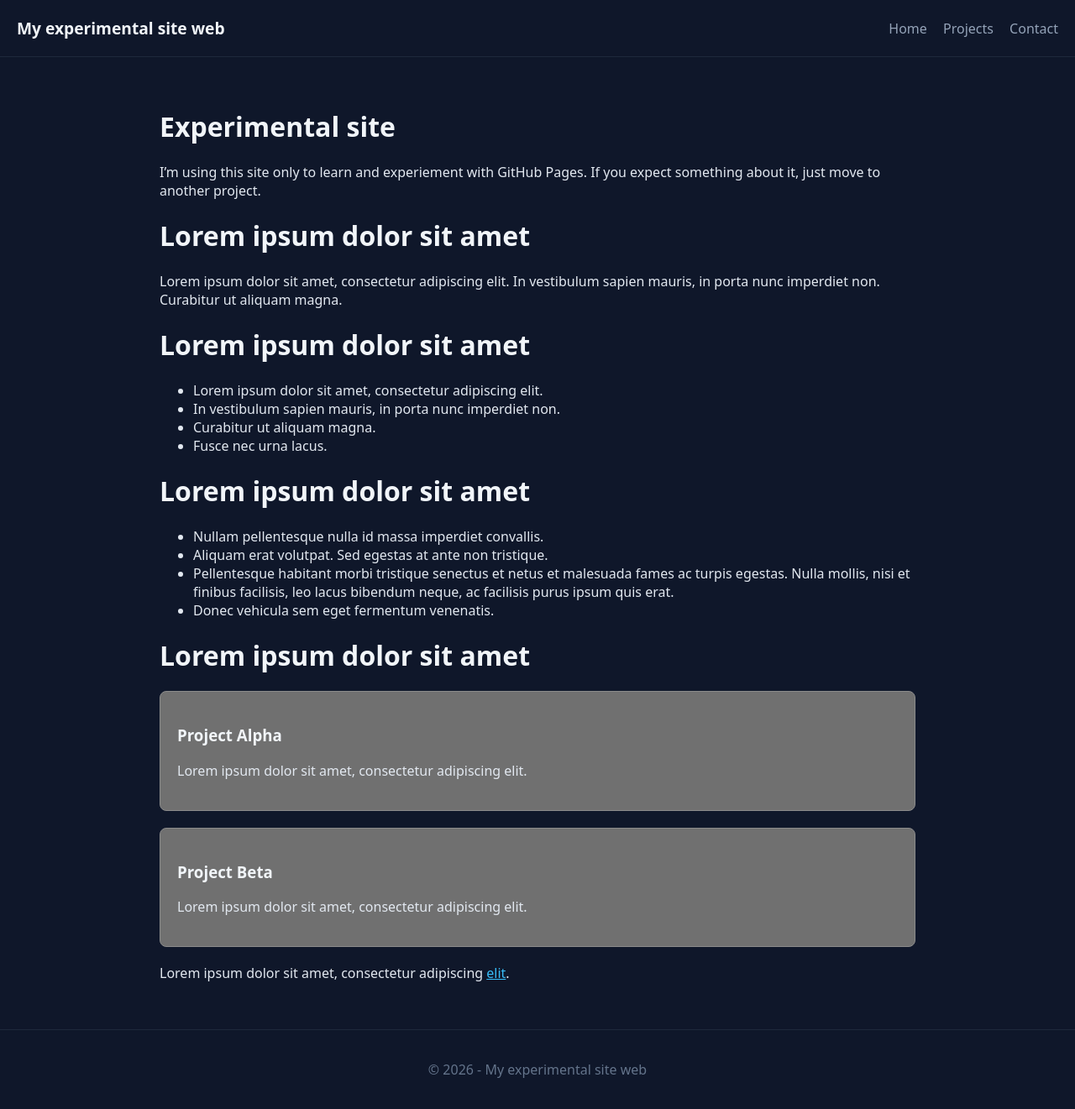
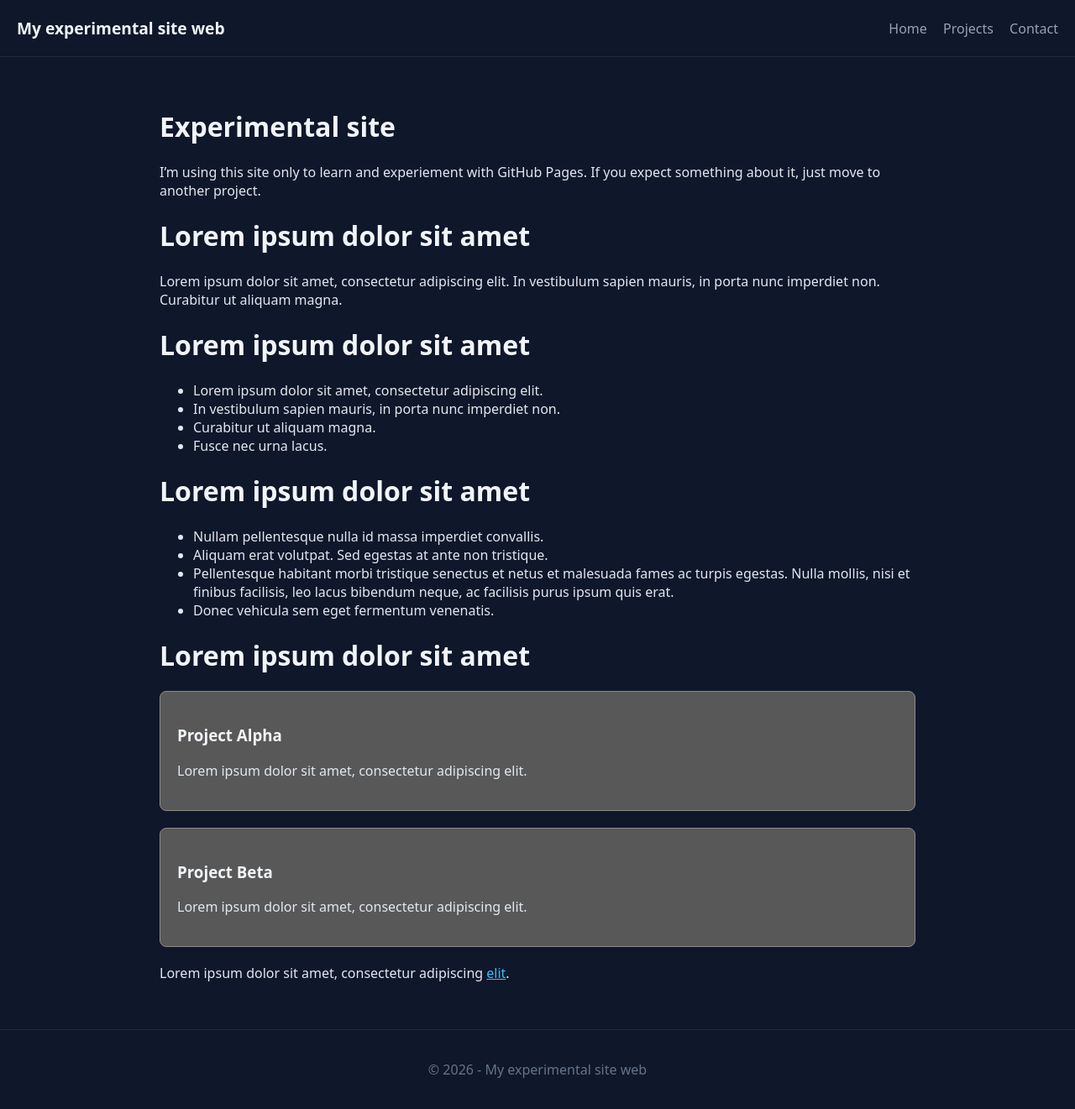
Before and after one commit to hiephra/hiephra.github.io, a Jekyll site: the page built from index.md, in a window 1280 px wide. Shown: the whole page at 84% size. Built offline with Jekyll 4.4.1, drawn with Linux system fonts in a browser that asks for light colours.

Commit message:
Change card background color

```diff
--- a/assets/css/style.css
+++ b/assets/css/style.css
@@ -47,7 +47,7 @@ a {
   padding: 20px;
   margin-bottom: 20px;
   border-radius: 8px;
-  background: #707070;
+  background: #585858;
 }
 
 .site-footer {
```
